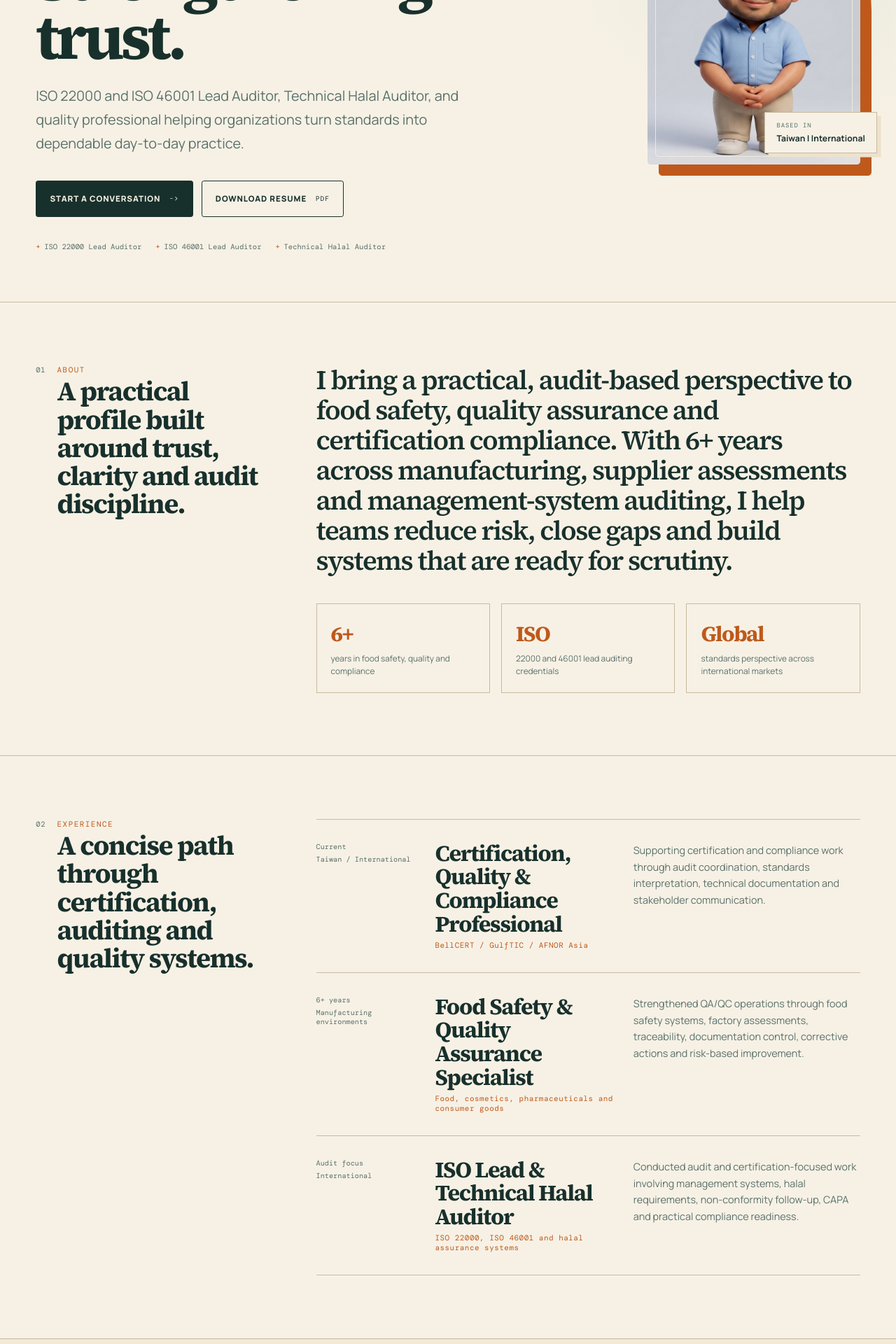
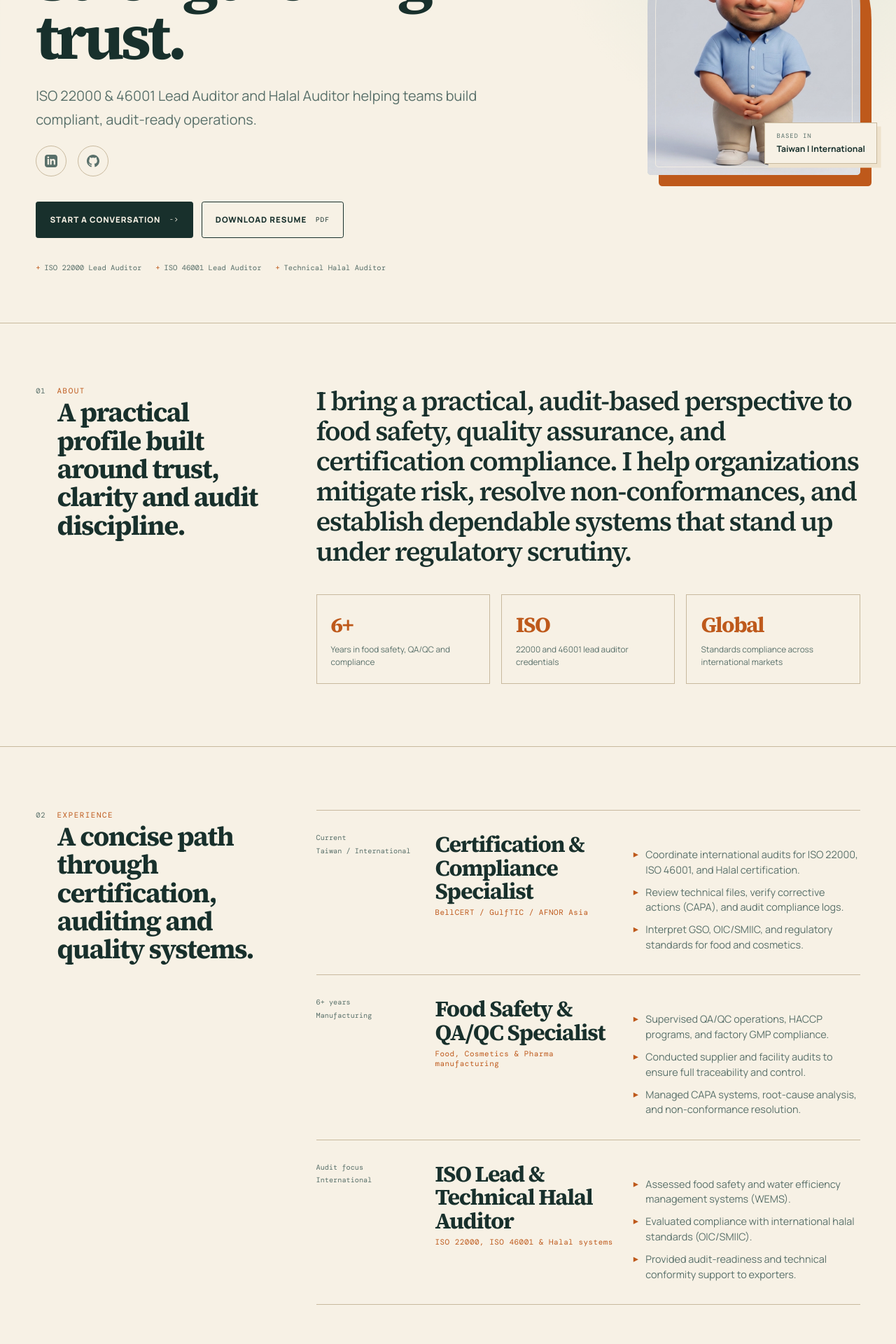
Before and after one commit to kamranraza001/kamran-portfolio, a React (Vite) app: page / in a window 1280 px wide. Shown: the part 460-2380 px from the top of the page at 70% size. Built offline with nearby package versions, Linux system fonts and the light colour scheme.

Commit message:
Organize layout to be symbol-heavy and less wordy like Insharah's site

```diff
--- a/src/App.tsx
+++ b/src/App.tsx
@@ -13,6 +13,25 @@ function SectionTitle({ index, title, label }: { index: string; title: string; l
       </div>
     </div>
   )
+}
+
+function getSocialIcon(label: string) {
+  switch (label.toLowerCase()) {
+    case 'linkedin':
+      return (
+        <svg viewBox="0 0 24 24" width="18" height="18" fill="currentColor" className="social-icon" aria-hidden="true">
+          <path d="M19 0h-14c-2.761 0-5 2.239-5 5v14c0 2.761 2.239 5 5 5h14c2.762 0 5-2.239 5-5v-14c0-2.761-2.238-5-5-5zm-11 19h-3v-11h3v11zm-1.5-12.268c-.966 0-1.75-.779-1.75-1.75s.784-1.75 1.75-1.75 1.75.779 1.75 1.75-.784 1.75-1.75 1.75zm13.5 12.268h-3v-5.604c0-3.368-4-3.113-4 0v5.604h-3v-11h3v1.765c1.396-2.586 7-2.777 7 2.476v6.759z"/>
+        </svg>
+      )
+    case 'github':
+      return (
+        <svg viewBox="0 0 24 24" width="18" height="18" fill="currentColor" className="social-icon" aria-hidden="true">
+          <path d="M12 0c-6.626 0-12 5.373-12 12 0 5.302 3.438 9.8 8.207 11.387.599.111.793-.261.793-.577v-2.234c-3.338.726-4.033-1.416-4.033-1.416-.546-1.387-1.333-1.756-1.333-1.756-1.089-.745.083-.729.083-.729 1.205.084 1.839 1.237 1.839 1.237 1.07 1.834 2.807 1.304 3.492.997.107-.775.418-1.305.762-1.604-2.665-.305-5.467-1.334-5.467-5.931 0-1.311.469-2.381 1.236-3.221-.124-.303-.535-1.524.117-3.176 0 0 1.008-.322 3.301 1.23.957-.266 1.983-.399 3.003-.404 1.02.005 2.047.138 3.006.404 2.291-1.552 3.297-1.23 3.297-1.23.653 1.653.242 2.874.118 3.176.77.84 1.235 1.911 1.235 3.221 0 4.609-2.807 5.624-5.479 5.921.43.372.823 1.102.823 2.222v3.293c0 .319.192.694.801.576 4.765-1.589 8.199-6.086 8.199-11.386 0-6.627-5.373-12-12-12z"/>
+        </svg>
+      )
+    default:
+      return null
+  }
 }
 
 function App() {
@@ -51,14 +70,25 @@ function App() {
             <p className="eyebrow">{portfolio.availability}</p>
             <h1>{portfolio.heroTitle}</h1>
             <p className="hero-intro">{portfolio.shortIntroduction}</p>
+
+            <div className="hero-social-row">
+              {portfolio.socialLinks.map((link) => (
+                <a key={link.label} href={link.url} target="_blank" rel="noreferrer" className="hero-social-badge" aria-label={link.label}>
+                  {getSocialIcon(link.label)}
+                </a>
+              ))}
+            </div>
+
             <div className="hero-actions">
               <a className="button button-primary" href="#contact">Start a conversation <span aria-hidden="true">-&gt;</span></a>
               <a className="button button-secondary" href="/resume.pdf" download>Download resume <span aria-hidden="true">PDF</span></a>
             </div>
+
             <ul className="hero-proof" aria-label="Professional credentials">
               {portfolio.credentials.map((credential) => <li key={credential}>{credential}</li>)}
             </ul>
           </div>
+
           <div className="hero-portrait reveal-delay">
             <div className="portrait-frame">
               <img src="/profile-photo.png" alt="Illustrated portrait of Kamran Raza" width="754" height="1600" />
@@ -98,7 +128,11 @@ function App() {
                   <h2>{role.title}</h2>
                   <p className="organization">{role.organization}</p>
                 </div>
-                <p>{role.description}</p>
+                <ul className="timeline-bullets">
+                  {role.bullets.map((bullet, i) => (
+                    <li key={i}><span className="bullet-sym">▸</span> {bullet}</li>
+                  ))}
+                </ul>
               </article>
             ))}
           </div>
@@ -112,13 +146,28 @@ function App() {
               <p>Practical audit, quality and compliance expertise for organizations that need reliable standards in daily operations.</p>
             </div>
             <div className="skill-grid">
-              {portfolio.skillGroups.map((group, index) => (
+              {portfolio.skillGroups.map((group, index) => {
+                const icons = [
+                  // Food Safety
+                  <svg viewBox="0 0 24 24" width="32" height="32" stroke="currentColor" strokeWidth="1.5" fill="none" strokeLinecap="round" strokeLinejoin="round" className="skill-icon" key="food-safety"><path d="M12 22s8-4 8-10V5l-8-3-8 3v7c0 6 8 10 8 10z" /><path d="M12 8a3 3 0 0 0-3 3c0 3 3 5 3 5s3-2 3-5a3 3 0 0 0-3-3z" /></svg>,
+                  // QA/QC
+                  <svg viewBox="0 0 24 24" width="32" height="32" stroke="currentColor" strokeWidth="1.5" fill="none" strokeLinecap="round" strokeLinejoin="round" className="skill-icon" key="qa-qc"><circle cx="11" cy="11" r="8" /><line x1="21" y1="21" x2="16.65" y2="16.65" /><path d="M8 11l2 2 4-4" /></svg>,
+                  // Certification & Compliance
+                  <svg viewBox="0 0 24 24" width="32" height="32" stroke="currentColor" strokeWidth="1.5" fill="none" strokeLinecap="round" strokeLinejoin="round" className="skill-icon" key="cert-compliance"><path d="M12 15a3 3 0 1 0 0-6 3 3 0 0 0 0 6z" /><path d="M13 18l2 4-3-2-3 2 2-4" /><path d="M12 2a10 10 0 1 0 10 10A10 10 0 0 0 12 2z" /></svg>,
+                  // Improvement Practice
+                  <svg viewBox="0 0 24 24" width="32" height="32" stroke="currentColor" strokeWidth="1.5" fill="none" strokeLinecap="round" strokeLinejoin="round" className="skill-icon" key="improvement"><circle cx="12" cy="12" r="3" /><path d="M19.4 15a1.65 1.65 0 0 0 .33 1.82l.06.06a2 2 0 1 1-2.83 2.83l-.06-.06a1.65 1.65 0 0 0-1.82-.33 1.65 1.65 0 0 0-1 1.51V21a2 2 0 0 1-4 0v-.09A1.65 1.65 0 0 0 9 19.4a1.65 1.65 0 0 0-1.82.33l-.06.06a2 2 0 1 1-2.83-2.83l.06-.06a1.65 1.65 0 0 0 .33-1.82 1.65 1.65 0 0 0-1.51-1H3a2 2 0 0 1 0-4h.09A1.65 1.65 0 0 0 4.6 9a1.65 1.65 0 0 0-.33-1.82l-.06-.06a2 2 0 1 1 2.83-2.83l.06.06a1.65 1.65 0 0 0 1.82.33H9a1.65 1.65 0 0 0 1-1.51V3a2 2 0 0 1 4 0v.09a1.65 1.65 0 0 0 1 1.51 1.65 1.65 0 0 0 1.82-.33l.06-.06a2 2 0 1 1 2.83 2.83l-.06.06a1.65 1.65 0 0 0-.33 1.82V9a1.65 1.65 0 0 0 1.51 1H21a2 2 0 0 1 0 4h-.09a1.65 1.65 0 0 0-1.51 1z" /></svg>
+                ]
+                return (
                   <article className="skill-card" key={group.title}>
+                    <div className="skill-card-header">
+                      {icons[index]}
                       <span className="card-number">0{index + 1}</span>
+                    </div>
                     <h3>{group.title}</h3>
                     <ul>{group.skills.map((skill) => <li key={skill}>{skill}</li>)}</ul>
                   </article>
-              ))}
+                )
+              })}
             </div>
           </div>
         </section>
@@ -132,9 +181,14 @@ function App() {
             </div>
             <div className="credential-list">
               {portfolio.certifications.map((certificate) => (
-                <article key={certificate.title}>
+                <article key={certificate.title} className="credential-item">
+                  <div className="credential-icon-title">
+                    <svg viewBox="0 0 24 24" width="20" height="20" stroke="currentColor" strokeWidth="1.5" fill="none" strokeLinecap="round" strokeLinejoin="round" className="cert-icon"><path d="M14 2H6a2 2 0 0 0-2 2v16a2 2 0 0 0 2 2h12a2 2 0 0 0 2-2V8z" /><polyline points="14 2 14 8 20 8" /><line x1="16" y1="13" x2="8" y2="13" /><line x1="16" y1="17" x2="8" y2="17" /><polyline points="10 9 9 9 8 9" /></svg>
+                    <div>
                       <span>{certificate.type}</span>
                       <h3>{certificate.title}</h3>
+                    </div>
+                  </div>
                   <p>{certificate.detail}</p>
                 </article>
               ))}
@@ -150,7 +204,11 @@ function App() {
                 <span>{project.category}</span>
                 <h2>{project.title}</h2>
                 <p>{project.description}</p>
-                <ul>{project.outcomes.map((outcome) => <li key={outcome}>{outcome}</li>)}</ul>
+                <ul className="project-bullets">
+                  {project.outcomes.map((outcome) => (
+                    <li key={outcome}><span className="bullet-sym">▸</span> {outcome}</li>
+                  ))}
+                </ul>
               </article>
             ))}
           </div>
@@ -175,8 +233,17 @@ function App() {
             <h2>Ready to make quality more dependable?</h2>
             <p>{portfolio.contactIntro}</p>
             <a className="contact-email" href={`mailto:${portfolio.email}`}>{portfolio.email}</a>
-            <div className="social-links">{portfolio.socialLinks.map((link) => <a key={link.label} href={link.url} target="_blank" rel="noreferrer">{link.label} <span aria-hidden="true">-&gt;</span></a>)}</div>
+
+            <div className="social-links">
+              {portfolio.socialLinks.map((link) => (
+                <a key={link.label} href={link.url} target="_blank" rel="noreferrer" className="social-link-badge">
+                  {getSocialIcon(link.label)}
+                  <span>{link.label}</span>
+                </a>
+              ))}
             </div>
+          </div>
+
           <form className="contact-form" name="contact" method="POST" data-netlify="true" data-netlify-honeypot="bot-field">
             <input type="hidden" name="form-name" value="contact" />
             <p className="hidden-field"><label>Do not fill this out if you are human: <input name="bot-field" /></label></p>
--- a/src/data/portfolio.ts
+++ b/src/data/portfolio.ts
@@ -3,8 +3,8 @@ export const portfolio = {
   location: 'Taiwan | International',
   availability: 'Food Safety / Quality / Compliance',
   heroTitle: 'Auditing systems. Strengthening trust.',
-  shortIntroduction: 'ISO 22000 and ISO 46001 Lead Auditor, Technical Halal Auditor, and quality professional helping organizations turn standards into dependable day-to-day practice.',
-  about: 'I bring a practical, audit-based perspective to food safety, quality assurance and certification compliance. With 6+ years across manufacturing, supplier assessments and management-system auditing, I help teams reduce risk, close gaps and build systems that are ready for scrutiny.',
+  shortIntroduction: 'ISO 22000 & 46001 Lead Auditor and Halal Auditor helping teams build compliant, audit-ready operations.',
+  about: 'I bring a practical, audit-based perspective to food safety, quality assurance, and certification compliance. I help organizations mitigate risk, resolve non-conformances, and establish dependable systems that stand up under regulatory scrutiny.',
   email: 'kamranraza001@gmail.com',
   navigation: [
     { label: 'Home', href: '#top' },
@@ -17,73 +17,85 @@ export const portfolio = {
   ],
   credentials: ['ISO 22000 Lead Auditor', 'ISO 46001 Lead Auditor', 'Technical Halal Auditor'],
   metrics: [
-    { value: '6+', label: 'years in food safety, quality and compliance' },
-    { value: 'ISO', label: '22000 and 46001 lead auditing credentials' },
-    { value: 'Global', label: 'standards perspective across international markets' },
+    { value: '6+', label: 'Years in food safety, QA/QC and compliance' },
+    { value: 'ISO', label: '22000 and 46001 lead auditor credentials' },
+    { value: 'Global', label: 'Standards compliance across international markets' },
   ],
   experience: [
     {
       period: 'Current',
       location: 'Taiwan / International',
-      title: 'Certification, Quality & Compliance Professional',
+      title: 'Certification & Compliance Specialist',
       organization: 'BellCERT / GulfTIC / AFNOR Asia',
-      description: 'Supporting certification and compliance work through audit coordination, standards interpretation, technical documentation and stakeholder communication.',
+      bullets: [
+        'Coordinate international audits for ISO 22000, ISO 46001, and Halal certification.',
+        'Review technical files, verify corrective actions (CAPA), and audit compliance logs.',
+        'Interpret GSO, OIC/SMIIC, and regulatory standards for food and cosmetics.'
+      ]
     },
     {
       period: '6+ years',
-      location: 'Manufacturing environments',
-      title: 'Food Safety & Quality Assurance Specialist',
-      organization: 'Food, cosmetics, pharmaceuticals and consumer goods',
-      description: 'Strengthened QA/QC operations through food safety systems, factory assessments, traceability, documentation control, corrective actions and risk-based improvement.',
+      location: 'Manufacturing',
+      title: 'Food Safety & QA/QC Specialist',
+      organization: 'Food, Cosmetics & Pharma manufacturing',
+      bullets: [
+        'Supervised QA/QC operations, HACCP programs, and factory GMP compliance.',
+        'Conducted supplier and facility audits to ensure full traceability and control.',
+        'Managed CAPA systems, root-cause analysis, and non-conformance resolution.'
+      ]
     },
     {
       period: 'Audit focus',
       location: 'International',
       title: 'ISO Lead & Technical Halal Auditor',
-      organization: 'ISO 22000, ISO 46001 and halal assurance systems',
-      description: 'Conducted audit and certification-focused work involving management systems, halal requirements, non-conformity follow-up, CAPA and practical compliance readiness.',
-    },
+      organization: 'ISO 22000, ISO 46001 & Halal systems',
+      bullets: [
+        'Assessed food safety and water efficiency management systems (WEMS).',
+        'Evaluated compliance with international halal standards (OIC/SMIIC).',
+        'Provided audit-readiness and technical conformity support to exporters.'
+      ]
+    }
   ],
   skillGroups: [
-    { title: 'Food Safety', skills: ['HACCP', 'GMP / GHP', 'Traceability', 'Risk assessment', 'Factory assessments'] },
-    { title: 'QA/QC', skills: ['QA/QC operations', 'Supplier audits', 'Documentation control', 'Non-conformance follow-up', 'CAPA'] },
-    { title: 'Certification & Compliance', skills: ['ISO 22000 auditing', 'ISO 46001 auditing', 'Technical halal auditing', 'OIC/SMIIC', 'GSO requirements'] },
-    { title: 'Improvement Practice', skills: ['Root-cause analysis', 'Quality training', 'Cross-functional collaboration', 'Operational readiness', 'Continuous improvement'] },
+    { title: 'Food Safety', skills: ['HACCP plans', 'GMP / GHP standards', 'Traceability tracking', 'Risk assessment', 'Facility audits'] },
+    { title: 'QA/QC Operations', skills: ['Supplier auditing', 'CAPA management', 'Root-cause analysis', 'Conformity checks', 'Documentation control'] },
+    { title: 'Certification & Compliance', skills: ['ISO 22000 (FSMS)', 'ISO 46001 (WEMS)', 'Technical Halal audits', 'OIC/SMIIC requirements', 'GSO standards'] },
+    { title: 'Improvement Practice', skills: ['Quality training', 'Operational readiness', 'Process optimization', 'Non-conformance correction', 'Compliance consulting'] }
   ],
-  credentialIntroduction: 'A combination of lead-auditing credentials and hands-on quality experience, grounded in practical implementation rather than paperwork alone.',
+  credentialIntroduction: 'Lead-auditing credentials and quality experience focused on practical operational compliance.',
   certifications: [
-    { type: 'Lead Auditor', title: 'ISO 22000 Food Safety Management System', detail: 'Food safety management-system auditing with a risk-based, operational approach.' },
-    { type: 'Lead Auditor', title: 'ISO 46001 Water Efficiency Management System', detail: 'Water-efficiency audit capability for industrial and sustainability-focused environments.' },
-    { type: 'Technical Auditor', title: 'Halal Assurance & Certification Compliance', detail: 'Technical halal auditing across OIC/SMIIC, GSO and related assurance requirements.' },
-    { type: 'Professional Recognition', title: 'Taiwan Gold Card Holder', detail: 'International professional recognized for contribution and mobility in Taiwan.' },
+    { type: 'Lead Auditor', title: 'ISO 22000 Food Safety Management System', detail: 'Food safety systems auditing with a focus on risk-based, operational controls.' },
+    { type: 'Lead Auditor', title: 'ISO 46001 Water Efficiency Management System', detail: 'Auditing water efficiency management controls in heavy industrial and mining sectors.' },
+    { type: 'Technical Auditor', title: 'Halal Assurance & Certification Compliance', detail: 'Halal conformity auditing across OIC/SMIIC and GSO regional requirements.' },
+    { type: 'Professional Recognition', title: 'Taiwan Gold Card Holder', detail: 'Elite professional residency and mobility status recognized by the government.' }
   ],
   projects: [
     {
-      category: 'Food Safety Systems',
-      title: 'FSMS audit readiness',
-      description: 'Audit-led support for turning food safety requirements into controlled, traceable operating practices.',
-      outcomes: ['ISO 22000 alignment', 'HACCP and GMP/GHP focus', 'CAPA follow-through'],
+      category: 'Food Safety',
+      title: 'FSMS Audit Readiness',
+      description: 'Helped food manufacturing facilities achieve ISO 22000 certification.',
+      outcomes: ['Designed HACCP plan', 'GMP/GHP compliance audit', 'Implemented CAPA system']
     },
     {
       category: 'Water Efficiency',
-      title: 'ISO 46001 audit engagement',
-      description: 'Lead-audit work in the Mongolian mining sector, focused on water-efficiency management-system requirements.',
-      outcomes: ['WEMS assessment', 'Evidence-based auditing', 'Operational compliance'],
+      title: 'ISO 46001 Mining Audit',
+      description: 'Led water-efficiency audit engagement in the Mongolian mining sector.',
+      outcomes: ['Water-use assessments', 'Compliance reporting', 'Resource conservation']
     },
     {
       category: 'Halal Compliance',
-      title: 'Technical halal assurance',
-      description: 'A focused approach to halal systems, documentation and certification preparedness for international markets.',
-      outcomes: ['OIC/SMIIC knowledge', 'GSO requirements', 'Certification support'],
-    },
+      title: 'Halal Export Assurance',
+      description: 'Supported certification compliance for export to international markets.',
+      outcomes: ['OIC/SMIIC alignment', 'GSO standards audit', 'Traceability verification']
+    }
   ],
   education: [
-    { level: 'Postgraduate', degree: 'M.Sc. Food Safety & Risk Management', focus: 'Advanced grounding in food safety systems, risk-based thinking and compliance.' },
-    { level: 'Undergraduate', degree: 'B.Tech. Agricultural Engineering', focus: 'Engineering perspective on agricultural processes, operations and practical systems.' },
+    { level: 'Postgraduate', degree: 'M.Sc. Food Safety & Risk Management', focus: 'Advanced training in food safety risk analysis, toxicology, and global compliance.' },
+    { level: 'Undergraduate', degree: 'B.Tech. Agricultural Engineering', focus: 'Engineering principles applied to agricultural processes, systems, and food production.' }
   ],
-  contactIntro: 'For certification, audit, food safety, QA/QC or technical halal discussions, send a message or connect on LinkedIn.',
+  contactIntro: 'For audit, compliance, QA/QC, or halal certification inquiries, send a message or connect on LinkedIn.',
   socialLinks: [
     { label: 'LinkedIn', url: 'https://www.linkedin.com/in/kamran-raza-766212145' },
-    { label: 'GitHub', url: 'https://github.com/kamranraza001' },
-  ],
+    { label: 'GitHub', url: 'https://github.com/kamranraza001' }
+  ]
 }
--- a/src/index.css
+++ b/src/index.css
@@ -933,6 +933,118 @@ p {
   }
 }
 
+/* Custom Symbol-Heavy Styling */
+.hero-social-row {
+  display: flex;
+  gap: 1rem;
+  margin-bottom: 2rem;
+}
+
+.hero-social-badge {
+  display: inline-flex;
+  align-items: center;
+  justify-content: center;
+  width: 2.75rem;
+  height: 2.75rem;
+  border: 1px solid var(--line);
+  border-radius: 50%;
+  color: var(--muted);
+  background: transparent;
+  transition: all 0.25s ease;
+}
+
+.hero-social-badge:hover {
+  color: var(--orange);
+  border-color: var(--orange);
+  background: color-mix(in srgb, var(--orange) 10%, transparent);
+  transform: translateY(-2px);
+}
+
+.timeline-bullets, .project-bullets {
+  list-style: none;
+  padding: 0;
+  margin: 1.25rem 0 0;
+  display: grid;
+  gap: 0.65rem;
+}
+
+.timeline-bullets li, .project-bullets li {
+  font-size: 0.9rem;
+  line-height: 1.5;
+  color: var(--muted);
+  display: flex;
+  gap: 0.65rem;
+  align-items: flex-start;
+}
+
+.bullet-sym {
+  color: var(--orange);
+  font-family: var(--mono);
+  font-weight: bold;
+  user-select: none;
+}
+
+.skill-card-header {
+  display: flex;
+  justify-content: space-between;
+  align-items: center;
+  margin-bottom: 1.5rem;
+}
+
+.skill-icon {
+  color: var(--orange);
+  opacity: 0.9;
+}
+
+.skill-card h3 {
+  margin: 1rem 0 1.1rem !important;
+}
+
+.credential-item {
+  padding: 1.75rem 0;
+  border-bottom: 1px solid var(--line);
+}
+
+.credential-item:last-child {
+  border-bottom: none;
+}
+
+.credential-icon-title {
+  display: flex;
+  gap: 1rem;
+  align-items: flex-start;
+  margin-bottom: 0.5rem;
+}
+
+.cert-icon {
+  color: var(--orange);
+  margin-top: 0.35rem;
+  flex-shrink: 0;
+}
+
+.social-link-badge {
+  display: inline-flex;
+  align-items: center;
+  gap: 0.65rem;
+  padding: 0.5rem 1rem;
+  border: 1px solid var(--line);
+  border-radius: 2rem;
+  color: var(--muted);
+  transition: all 0.25s ease;
+}
+
+.social-link-badge:hover {
+  color: var(--orange);
+  border-color: var(--orange);
+  background: color-mix(in srgb, var(--orange) 8%, transparent);
+}
+
+@media (max-width: 650px) {
+  .hero-portrait::before, .hero-portrait::after {
+    display: none;
+  }
+}
+
 @media (prefers-reduced-motion: reduce) {
   *,
   *::before,
```
Lines whose indentation alone changed are shown as unchanged.
